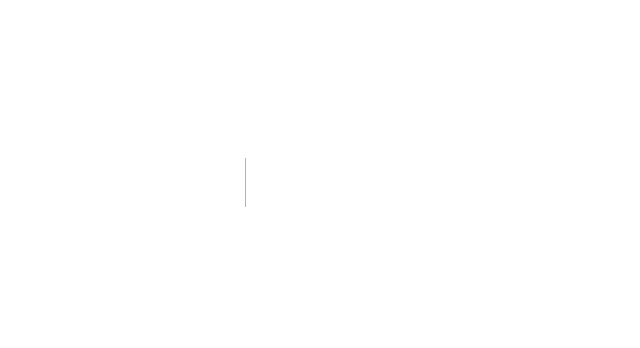
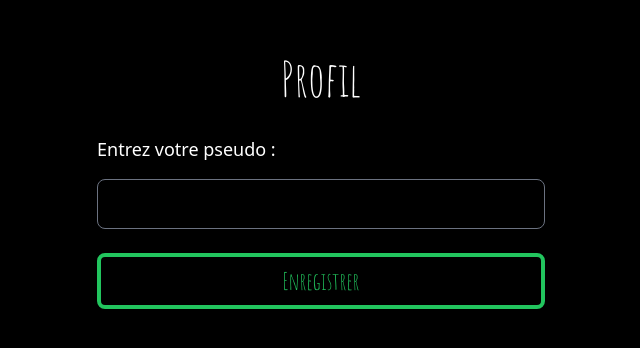
Before and after one commit to II-SARIP-II/sae501, a Next.js app: page /profile in a window 1280 px wide. Before the commit this address had no page. Shown: the part 218-566 px from the top of the page, without its empty margins (319-959 px from the left). Built offline with nearby package versions, Linux system fonts and the light colour scheme.

Commit message:
add : profile

```diff
--- a/src/pages/enigma.jsx
+++ b/src/pages/enigma.jsx
@@ -6,7 +6,7 @@ export default function Game() {
 
     useEffect(() => {
         const fetchRandomQuestion = async () => {
-            const response = await fetch('/api/enigma'); // Charge toutes les questions
+            const response = await fetch('/api/question/enigma'); // Charge toutes les questions
             const questions = await response.json();
             const randomQuestion = questions[Math.floor(Math.random() * questions.length)];
             setQuestion(randomQuestion); // Choisit une question aléatoire
--- a/src/pages/index.js
+++ b/src/pages/index.js
@@ -4,11 +4,9 @@ import '@fortawesome/fontawesome-free/css/all.min.css';
 import '../styles/App.css';
 import '../styles/index.css';
 import Button from '../components/_button';
-import TextInput from '../components/_textInput';
 
 export default function Index() {
     const [isMobileDevice, setIsMobileDevice] = useState(false);
-    const [pseudo, setPseudo] = useState('');
 
     useEffect(() => {
         const checkDevice = () => {
@@ -25,19 +23,6 @@ export default function Index() {
 
     return (
         <div>
-            <div className="wrapper">
-                <span><i className="fa fa-star"></i></span>
-                <span><i className="fa fa-star"></i></span>
-                <span><i className="fa fa-star"></i></span>
-                <span><i className="fa fa-star"></i></span>
-                <span><i className="fa fa-star"></i></span>
-                <span><i className="fa fa-star"></i></span>
-                <span><i className="fa fa-star"></i></span>
-                <span><i className="fa fa-star"></i></span>
-                <span><i className="fa fa-star"></i></span>
-                <span><i className="fa fa-star"></i></span>
-            </div>
-
             {!isMobileDevice && (
                 <div className="non-mobile-message">
                     Ce site est accessible uniquement sur mobile. 𐐘
@@ -46,16 +31,14 @@ export default function Index() {
 
             {isMobileDevice && (
                 <div className="box-area flex flex-col items-center justify-center">
-                    <h1 className="text-6xl font-Amatic text-white mb-8">Parmi Nous</h1>
+                    <h1 className="text-6xl font-Amatic text-white mb-24">Parmi Nous</h1>
                     <div className="w-4/5 max-w-md">
-                        <div className="mb-6">
-                            <TextInput
-                                value={pseudo}
-                                onChange={(e) => setPseudo(e.target.value)}
-                                placeholder="Entrez votre pseudo"
-                                className="w-full text-white bg-black border-white rounded-lg"
+                        <Link href="/profile" passHref>
+                            <Button
+                                label="Profil"
+                                className="mb-4 bg-black text-white border-white"
                             />
-                        </div>
+                        </Link>
                         <Link href="/createGame" passHref>
                             <Button
                                 label="Créer partie"
--- a/src/pages/joinGame.jsx
+++ b/src/pages/joinGame.jsx
@@ -7,17 +7,17 @@ import TextInput from "../components/_textInput";
 export default function JoinGame({ setSessionData, sessionData }) {
     const [sessionCodeInput, setSessionCodeInput] = useState('');
     const [errorMessage, setErrorMessage] = useState('');
-    const [pseudo, setPseudo] = useState('');
     const router = useRouter();
 
     const handleJoinGame = () => {
-        if (!pseudo.trim()) {
-            setErrorMessage('Veuillez renseigner un pseudo.');
+        const pseudo = localStorage.getItem('userPseudo'); // Récupère le pseudo depuis localStorage
+        if (!pseudo) {
+            setErrorMessage('Veuillez configurer votre pseudo sur la page Profil.');
             return;
         }
 
         if (sessionData?.code === sessionCodeInput) {
-            // ajout user
+            // Ajoute l'utilisateur à la session
             const updatedUsers = [...(sessionData.users || []), pseudo];
             setSessionData({
                 ...sessionData,
@@ -37,17 +37,10 @@ export default function JoinGame({ setSessionData, sessionData }) {
                 <div className="mb-6">
                     <TextInput
                         type="text"
-                        placeholder="Entrez votre pseudo"
-                        value={pseudo}
-                        onChange={(e) => setPseudo(e.target.value)}
-                        className="w-full text-white bg-black border-white rounded-lg mb-4"
-                    />
-                    <TextInput
-                        type="text"
                         placeholder="Entrez le code de session"
                         value={sessionCodeInput}
                         onChange={(e) => setSessionCodeInput(e.target.value)}
-                        className="w-full text-white bg-black border-white rounded-lg mb-4"
+                        className="w-full text-white bg-black border-white rounded-lg mt-16 mb-16"
                     />
                 </div>
                 {errorMessage && (
--- /dev/null
+++ b/src/pages/profile.jsx
@@ -0,0 +1,36 @@
+import { useState } from 'react';
+import { useRouter } from 'next/router';
+import Button from '../components/_button';
+
+export default function Profile() {
+    const [pseudo, setPseudo] = useState('');
+    const router = useRouter();
+
+    const handleSavePseudo = () => {
+        localStorage.setItem('userPseudo', pseudo);
+        router.push('/');
+    };
+
+    return (
+        <div className="min-h-screen flex flex-col items-center justify-center text-white">
+            <h1 className="text-5xl font-Amatic mb-8">Profil</h1>
+            <div className="w-full max-w-md">
+                <label htmlFor="pseudo" className="block text-lg mb-4">
+                    Entrez votre pseudo :
+                </label>
+                <input
+                    type="text"
+                    id="pseudo"
+                    value={pseudo}
+                    onChange={(e) => setPseudo(e.target.value)}
+                    className="w-full p-3 bg-black text-white border border-gray-500 rounded-lg mb-6"
+                />
+                <Button
+                    label="Enregistrer"
+                    onClick={handleSavePseudo}
+                    className="w-full bg-black text-green-500 border-green-500"
+                />
+            </div>
+        </div>
+    );
+}
```
